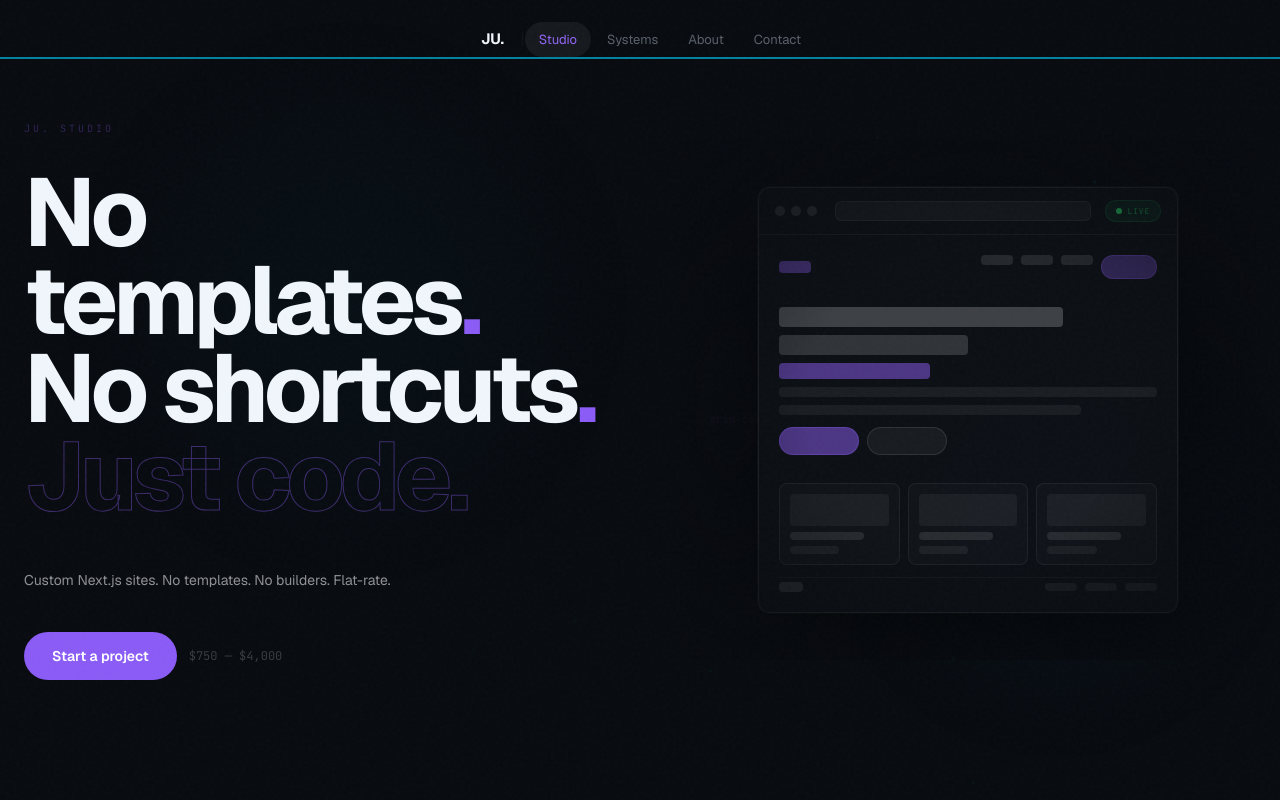
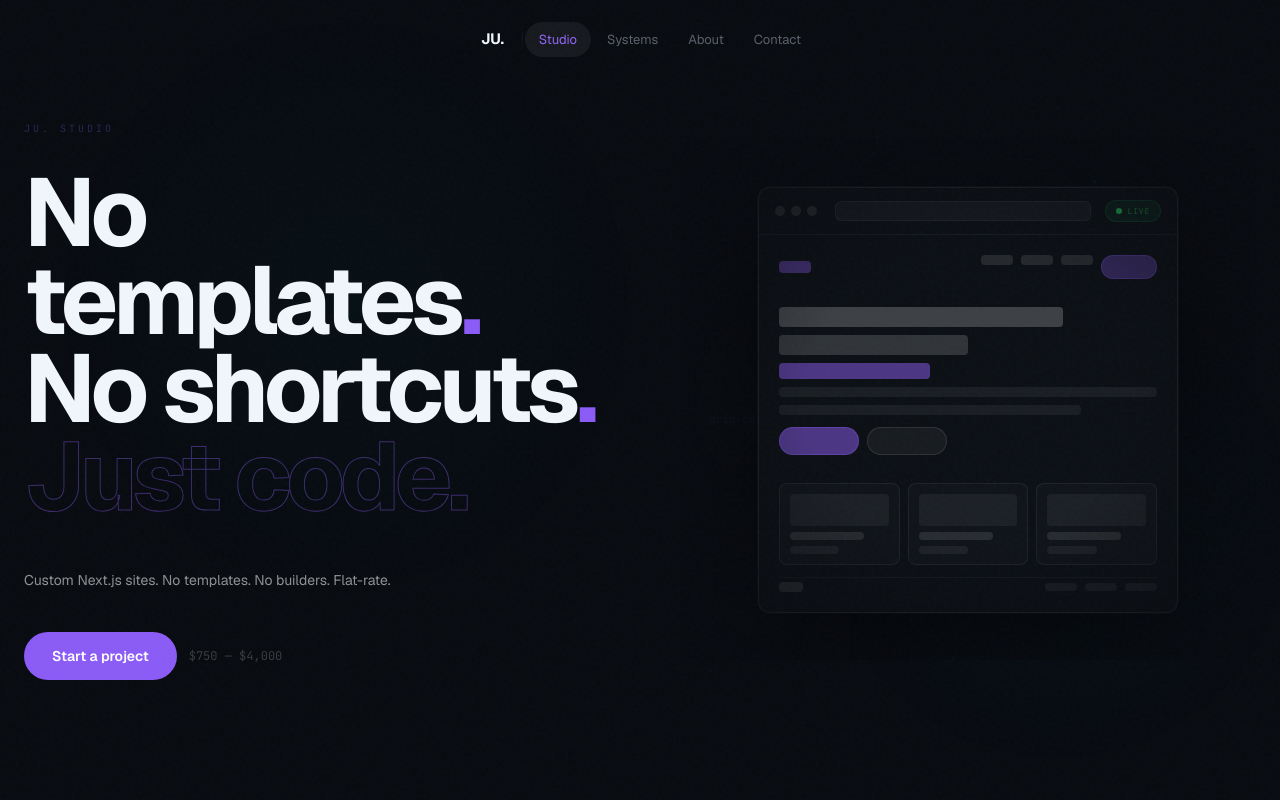
Before and after one commit to friizzyy/ju, a Next.js app: page /studio in a window 1280 px wide. Shown: the top 800 px of the page. Built offline with nearby package versions, Linux system fonts and the light colour scheme.

Commit message:
remove: scroll progress indicator

```diff
--- a/app/layout.tsx
+++ b/app/layout.tsx
@@ -4,7 +4,6 @@ import { JetBrains_Mono } from 'next/font/google'
 import Navigation from '@/components/Navigation'
 import ScrollToTop from '@/components/ScrollToTop'
 import CustomCursor from '@/components/CustomCursor'
-import ScrollProgress from '@/components/ScrollProgress'
 import PageTransition from '@/components/PageTransition'
 import AmbientBackground from '@/components/AmbientBackground'
 import Footer from '@/components/Footer'
@@ -57,7 +56,6 @@ export default function RootLayout({
       <body className="bg-background text-foreground font-sans antialiased">
         <AmbientBackground />
         <CustomCursor />
-        <ScrollProgress />
         <ScrollToTop />
         <Navigation />
         <main className="relative z-10 pb-20 sm:pb-0 pt-16 sm:pt-0">
```
